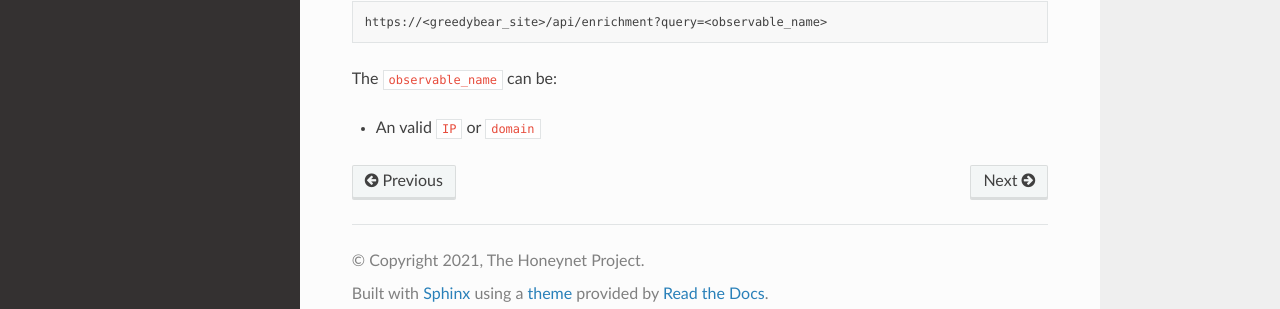
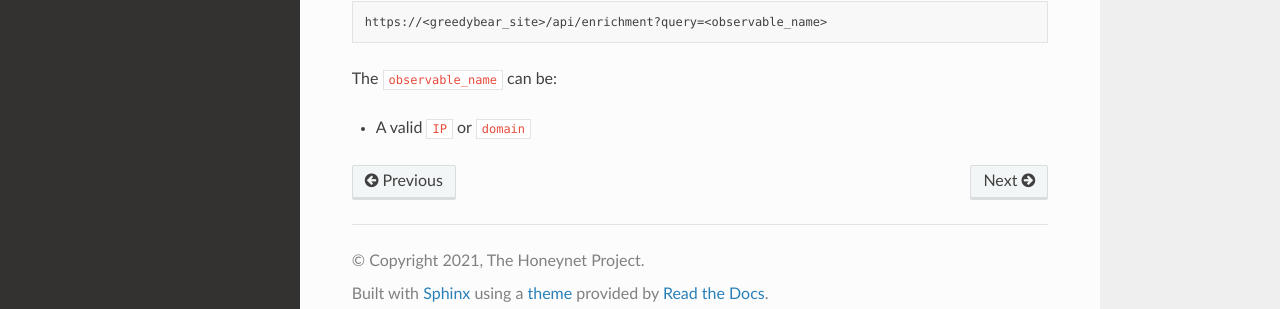
Before and after one commit to intelowlproject/GreedyBear, a Sphinx documentation site: the page built from docs/source/Usage.md, in a window 1280 px wide and 900 px high, scrolled down 567 px. Shown: the part 570-879 px from the top of the window. Built offline with Sphinx 7.4.7 and the Read the Docs theme 2.0.0, drawn with Linux system fonts in a browser that asks for light colours.

Commit message:
fixed typo

````diff
--- a/docs/source/Usage.md
+++ b/docs/source/Usage.md
@@ -37,4 +37,4 @@
 https://<greedybear_site>/api/enrichment?query=<observable_name>
 ```
 The `observable_name` can be:
-* An valid `IP` or `domain`
+* A valid `IP` or `domain`
````
